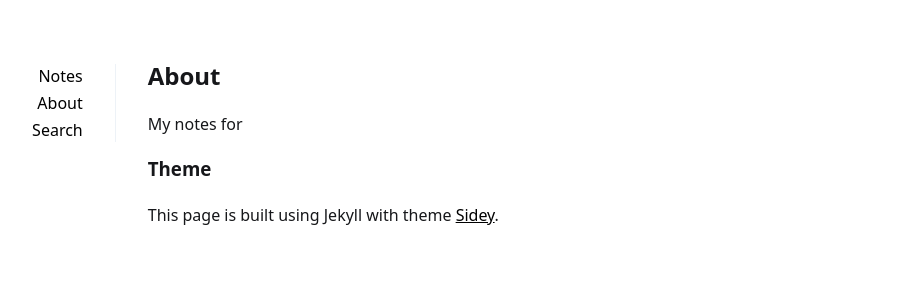
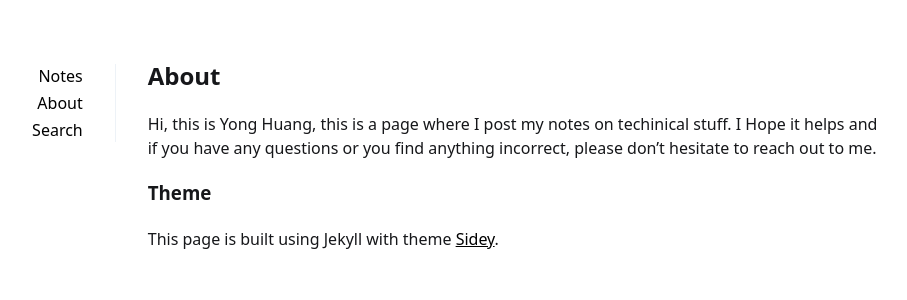
Before and after one commit to acneyouth1996/notes, a Jekyll site: the page built from _pages/about.md, in a window 1280 px wide. Shown: the top 300 px of the page, without its empty margins (205-1112 px from the left). Built offline with Jekyll 4.4.1, drawn with Linux system fonts in a browser that asks for light colours.

Commit message:
delete other stuff

```diff
--- a/_pages/about.md
+++ b/_pages/about.md
@@ -3,7 +3,8 @@ layout: page
 title: About
 ---
 
-My notes for
+Hi, this is Yong Huang, this is a page where I post my notes on techinical stuff.
+I Hope it helps and if you have any questions or you find anything incorrect, please don't hesitate to reach out to me.
 
 ### Theme
 This page is built using Jekyll with theme [Sidey](https://github.com/ronv/sidey/issues?q=is%3Aissue+is%3Aclosed).
```
